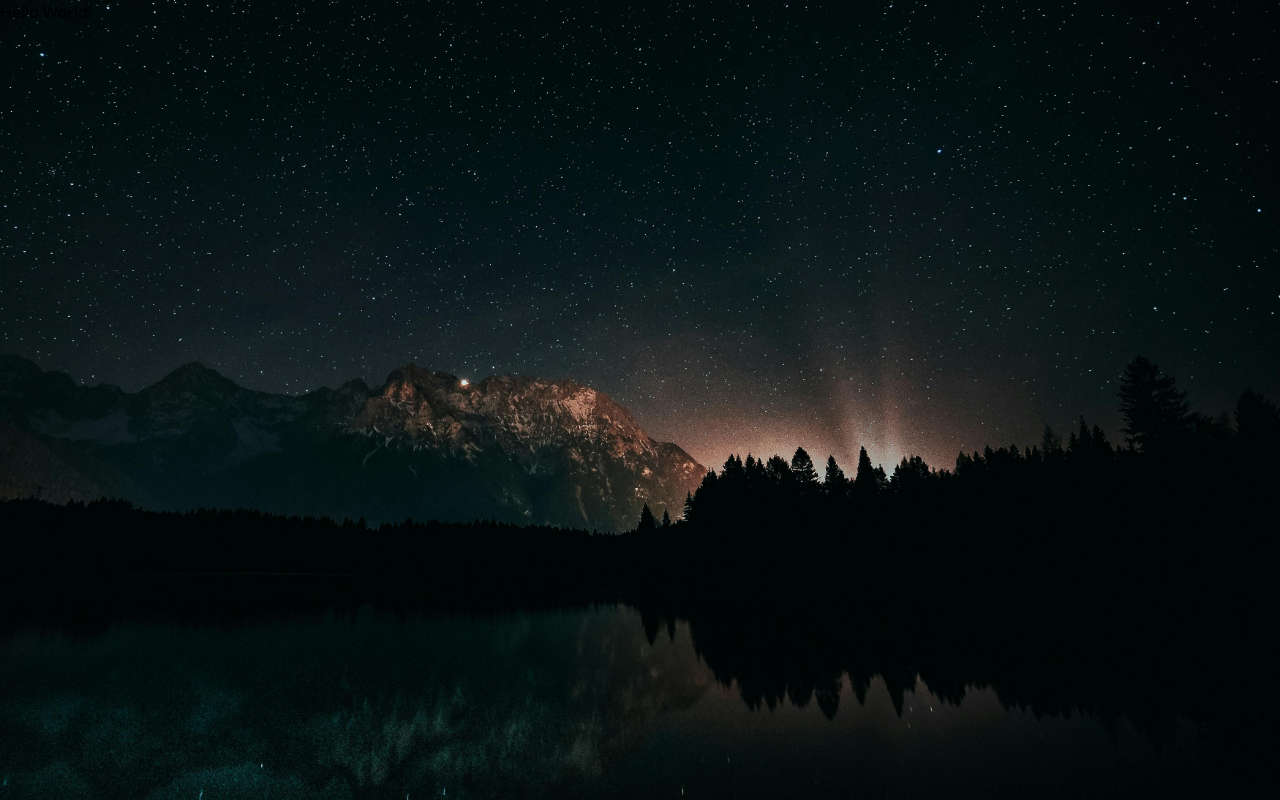
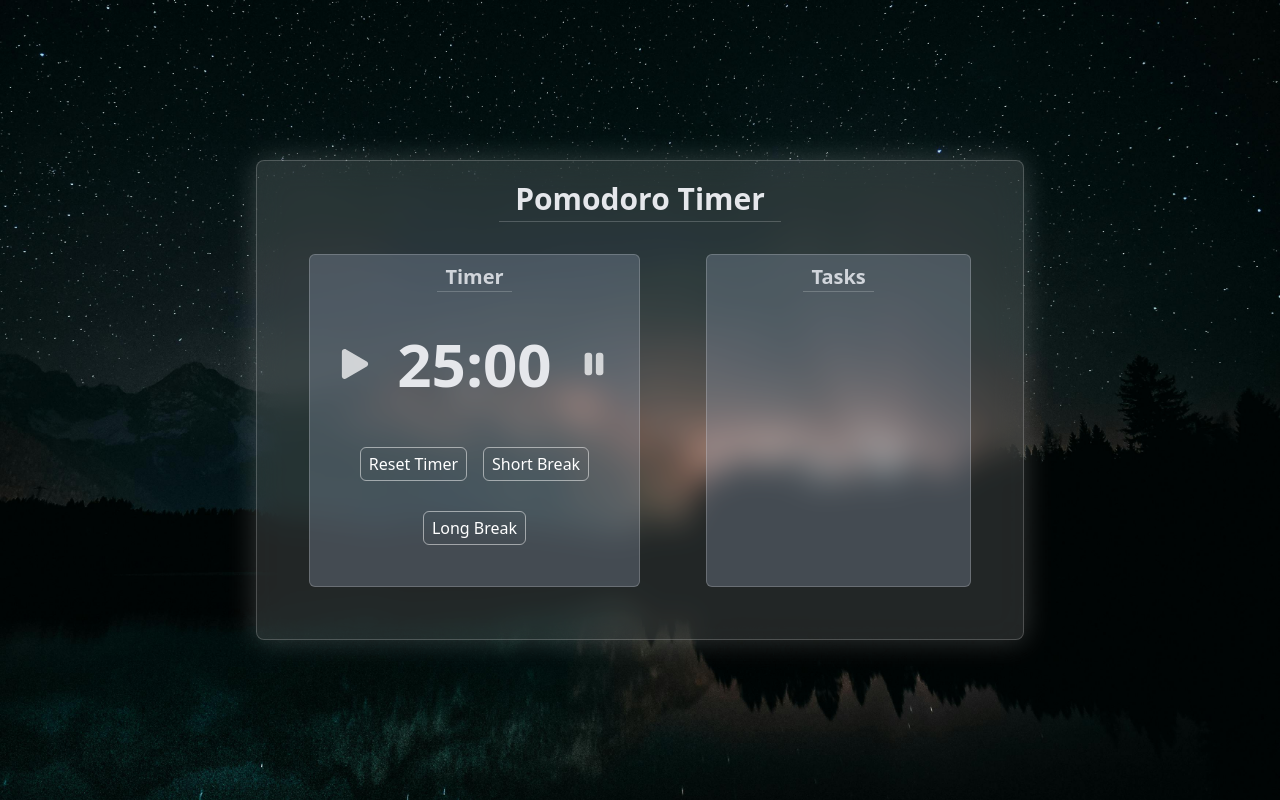
Before and after one commit to Adrwaan/pomodoro-timer, a React (Vite) app: page / in a window 1280 px wide. Built offline with nearby package versions, Linux system fonts and the light colour scheme.

Commit message:
style: full website styling

```diff
--- a/index.html
+++ b/index.html
@@ -6,7 +6,10 @@
     <title>Pomodoro Timer</title>
   </head>
   <body>
-    <div class="w-screen min-h-screen" id="root"></div>
+    <div
+      class="w-screen h-screen flex justify-center items-center"
+      id="root"
+    ></div>
     <script type="module" src="/src/main.tsx"></script>
   </body>
 </html>
--- a/package.json
+++ b/package.json
@@ -11,7 +11,8 @@
   },
   "dependencies": {
     "react": "^18.3.1",
-    "react-dom": "^18.3.1"
+    "react-dom": "^18.3.1",
+    "react-icons": "^5.4.0"
   },
   "devDependencies": {
     "@eslint/js": "^9.17.0",
--- a/src/App.tsx
+++ b/src/App.tsx
@@ -1,3 +1,19 @@
+import TasksSection from "./components/TasksSection";
+import TimerSection from "./components/TimerSection";
+
 export default function App() {
-  return <div>Hello World!</div>;
+  return (
+    <main
+      id="main"
+      className="w-3/5 h-3/5 backdrop-blur-lg rounded-lg flex flex-col items-center p-5 border border-white/20"
+    >
+      <h1 className="text-3xl font-semibold text-gray-200 border-b border-white/20 px-4 pb-1">
+        Pomodoro Timer
+      </h1>
+      <div className="w-full h-full flex p-8 justify-between">
+        <TimerSection />
+        <TasksSection />
+      </div>
+    </main>
+  );
 }
--- /dev/null
+++ b/src/components/Button.tsx
@@ -0,0 +1,16 @@
+import { ButtonHTMLAttributes, ReactNode } from "react";
+
+interface ButtonProps extends ButtonHTMLAttributes<HTMLButtonElement> {
+  children: ReactNode;
+}
+
+export function Button({ children, ...props }: ButtonProps) {
+  return (
+    <button
+      className="rounded-md border border-white/50 text-white min-w-max h-max py-1 px-2 hover:bg-white hover:text-black/60 transition-colors duration-300"
+      {...props}
+    >
+      {children}
+    </button>
+  );
+}
--- /dev/null
+++ b/src/components/Container.tsx
@@ -0,0 +1,34 @@
+import { ReactNode } from "react";
+
+interface ContainerProps
+  extends React.DetailedHTMLProps<
+    React.HTMLAttributes<HTMLElement>,
+    HTMLElement
+  > {
+  children: ReactNode;
+}
+
+interface ContainerTitleProps {
+  children: ReactNode;
+}
+
+export function ContainerTitle({ children }: ContainerTitleProps) {
+  return (
+    <h2 className="border-b border-white/20 font-semibold text-xl text-gray-300 h-max px-2">
+      {children}
+    </h2>
+  );
+}
+
+export function Container({ children, ...props }: ContainerProps) {
+  return (
+    <section
+      {...props}
+      className={`flex flex-col p-2 w-1/2 h-full bg-slate-400/30 items-center rounded-md border border-white/20 ${
+        props.className ? props.className : ""
+      }`}
+    >
+      {children}
+    </section>
+  );
+}
--- /dev/null
+++ b/src/components/TasksSection.tsx
@@ -0,0 +1,9 @@
+import { Container, ContainerTitle } from "./Container";
+
+export default function TimerSection({ className }: { className?: string }) {
+  return (
+    <Container className={`w-2/5 ${className ? className : ""}`}>
+      <ContainerTitle>Tasks</ContainerTitle>
+    </Container>
+  );
+}
--- /dev/null
+++ b/src/components/TimerSection.tsx
@@ -0,0 +1,36 @@
+import { FaPlay } from "react-icons/fa";
+import { FaPause } from "react-icons/fa6";
+import { Container, ContainerTitle } from "./Container";
+import { Button } from "./Button";
+
+function ResetButton() {
+  return <Button>Reset Timer</Button>;
+}
+
+function ShortBreakButton() {
+  return <Button>Short Break</Button>;
+}
+
+function LongBreakButton() {
+  return <Button>Long Break</Button>;
+}
+
+export default function TimerSection({ className }: { className?: string }) {
+  return (
+    <Container className={className ? className : ""}>
+      <ContainerTitle>Timer</ContainerTitle>
+      <div className="flex flex-col w-full h-full items-center px-2 py-3 gap-y-6">
+        <div className="flex w-full h-full justify-around items-center">
+          <FaPlay color="#ffffffbb" size={30} />
+          <h3 className="text-6xl font-semibold text-gray-200">25:00</h3>
+          <FaPause color="#ffffffbb" size={30} />
+        </div>
+        <div className="px-2 w-full h-full flex flex-wrap gap-x-4 gap-y-2 justify-center">
+          <ResetButton />
+          <ShortBreakButton />
+          <LongBreakButton />
+        </div>
+      </div>
+    </Container>
+  );
+}
--- a/src/globals.css
+++ b/src/globals.css
@@ -6,3 +6,12 @@
   background: url('/bg.jpg') no-repeat;
   background-size: cover;
 }
+
+main#main {
+  background-color: #ffffff22;
+  box-shadow: 0 0px 28px 0 rgba(255,255,255, 0.2);
+}
+
+.opacity-border{
+  border-color: #ffffff44;
+}
```
Also changed, not shown: 1 other file (tests, documents, lock files or other folders).
